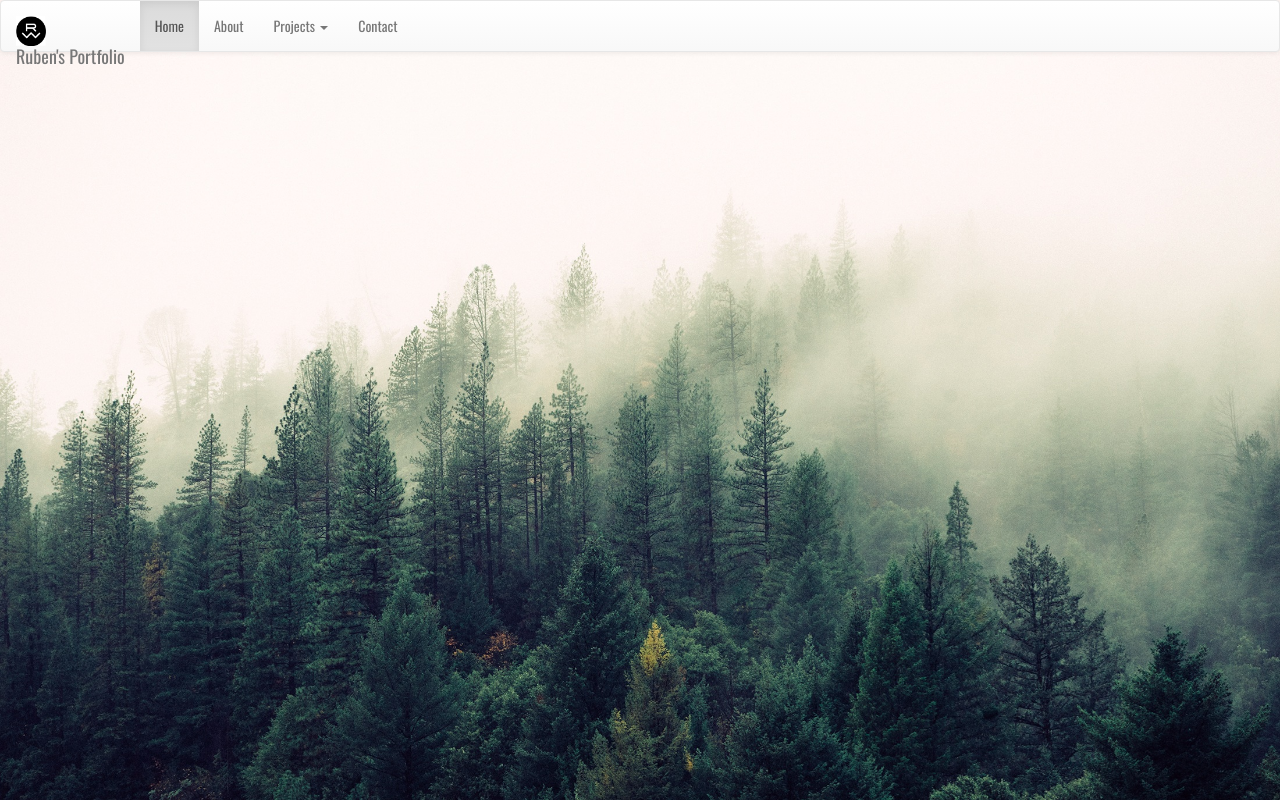
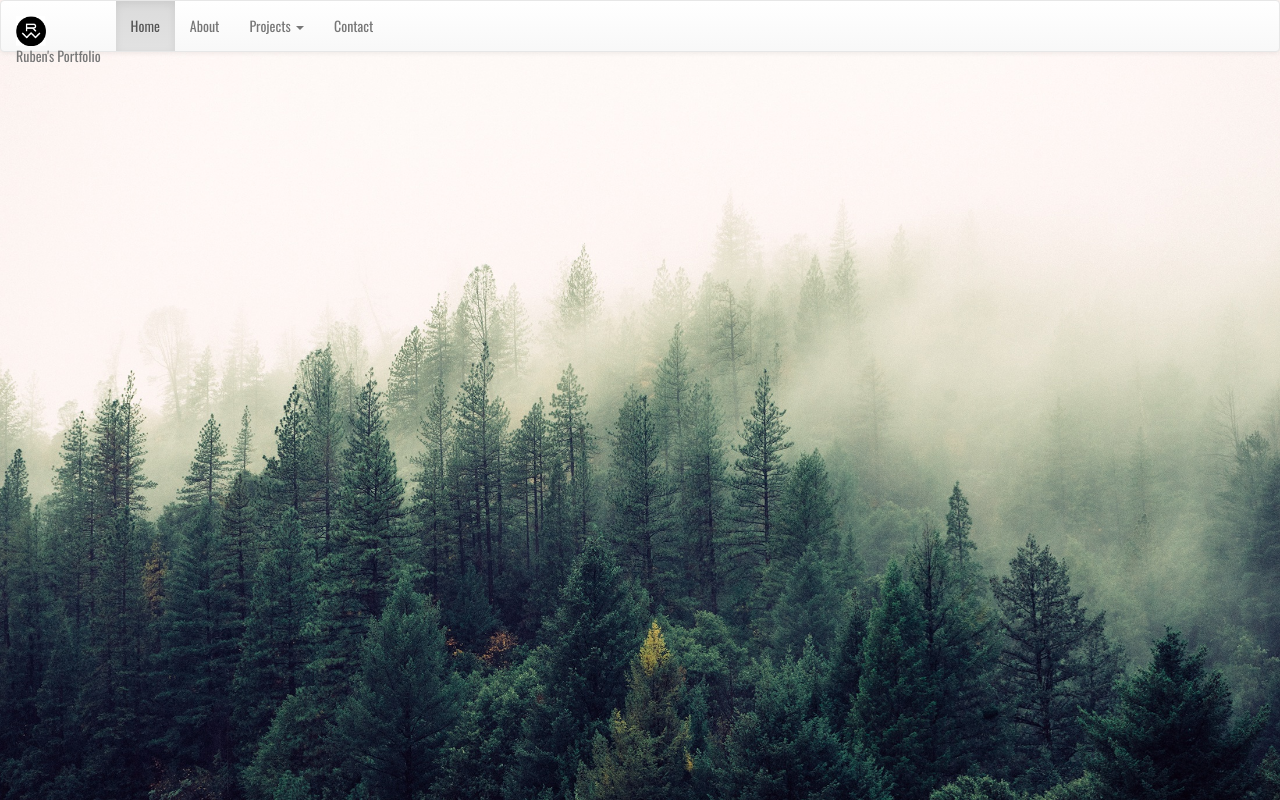
Before and after one commit to progressively/Portfolio, a plain HTML site: page index.html in a window 1280 px wide. Drawn offline with nearby package versions, Linux system fonts and the light colour scheme.

Commit message:
finish fontfamily

```diff
--- a/about.css
+++ b/about.css
@@ -1,10 +1,15 @@
+.navbar-brand img{
+    height: 30px;
+    width: 30px;
+}
+
 body{
     background-image: url("image/downtown.jpg");
     background-repeat: none;
     background-size: cover;
     font-family: 'Oswald', sans-serif;
 }
-
 .navbar-brand {
     font-family: 'Oswald', sans-serif;
+    font-size: 100%;
 }
--- a/contact.css
+++ b/contact.css
@@ -1,9 +1,10 @@
 body{
-     background-image: url("image/fall background.jpg");
+    background-image: url("image/fall background.jpg");
     background-repeat: none;
     background-size: cover;
     font-family: 'Oswald', sans-serif;
 }
 .navbar-brand {
     font-family: 'Oswald', sans-serif;
+    font-size: 100%;
 }
--- a/index.css
+++ b/index.css
@@ -12,4 +12,5 @@ body{
 
 .navbar-brand {
     font-family: 'Oswald', sans-serif;
+    font-size: 100%;
 }
--- a/index.html
+++ b/index.html
@@ -15,8 +15,9 @@
 
     <!-- Latest compiled and minified JavaScript -->
     <script src="https://maxcdn.bootstrapcdn.com/bootstrap/3.3.7/js/bootstrap.min.js" integrity="sha384-Tc5IQib027qvyjSMfHjOMaLkfuWVxZxUPnCJA7l2mCWNIpG9mGCD8wGNIcPD7Txa" crossorigin="anonymous"></script>
+    <link href="https://fonts.googleapis.com/css?family=Oswald" rel="stylesheet">
     <link rel="stylesheet" href="index.css">
-    <link href="https://fonts.googleapis.com/css?family=Oswald" rel="stylesheet">
+
 </head>
 
 <body>
```
Also changed, not shown: about.html (+2 -1 lines), contact.html (+1 -1 lines).
